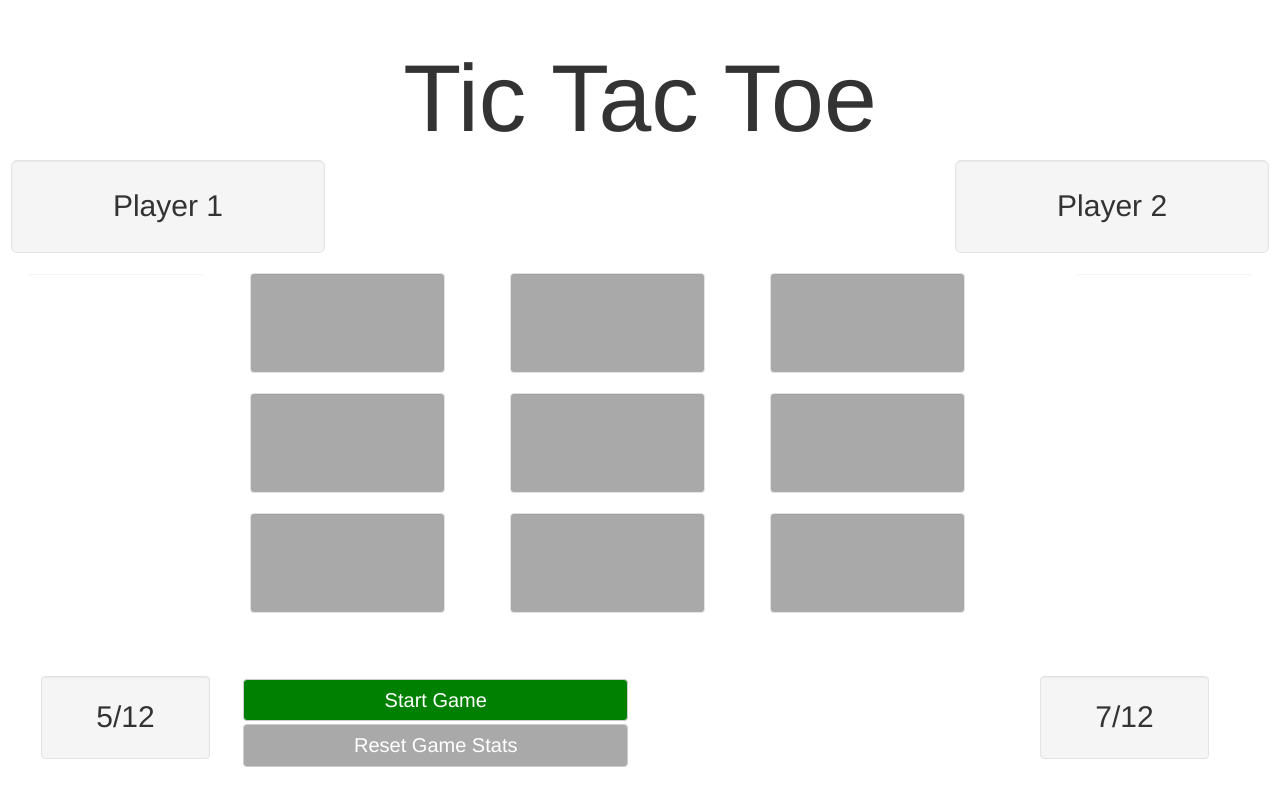
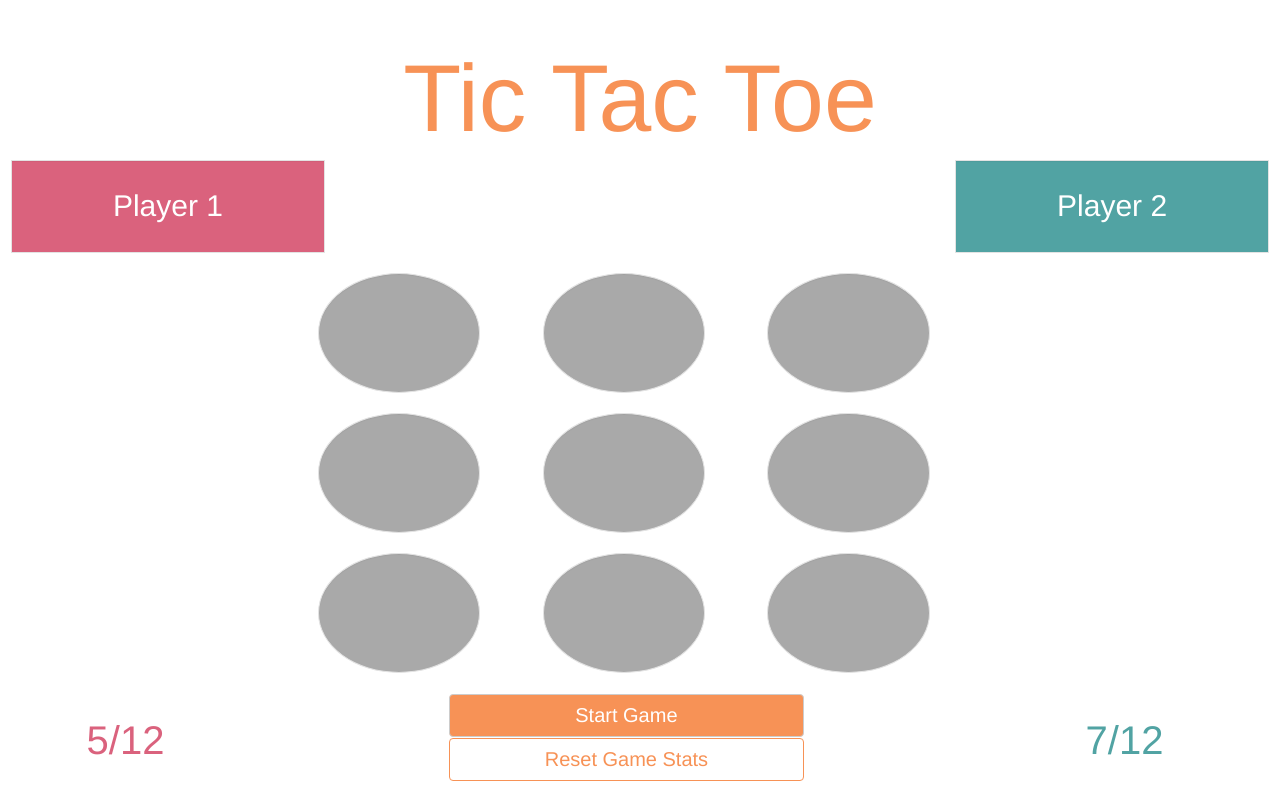
Before and after one commit to jessieshanks/tic-tac-toe-game, a plain HTML site: page tictactoe.html in a window 1280 px wide. Drawn offline with nearby package versions, Linux system fonts and the light colour scheme.

Commit message:
more html/css changes, some gameplay

```diff
--- a/css/main-ttt.css
+++ b/css/main-ttt.css
@@ -1,67 +1,85 @@
 
 body {
   margin: 2% 2% 2% 2%;
+  color:white;
 }
 
 .board-cell {
   background-color: darkGrey;
-  height: 100px;
-}
-
-.board-cellx {
-  background-color: darkGrey;
-  height: 100px;
-  padding: 5%;
-}
-
-.board-row {
-  padding-left:0;
-  padding-right:0;
-  float:none;
-  margin:auto;
+  height: 120px;
+  border-radius: 100%;
 }
 
 .name {
   text-align: center;
 }
 
-.name h1 {
-  font-size: 95px;
-}
+  .name h1 {
+    font-size: 95px;
+    color:#F79256;
+  }
 
-.winner-well, .stats-well {
+
+.winner-well {
+  background-color: white;
+  color: white;
+  border: none;
+  box-shadow: none;
   font-size: 30px;
   text-align: center;
   vertical-align: center;
 }
 
-.player-label {
+
+.btn {
+  font-size: 20px;
+  margin: .4% auto auto .4%;
+}
+
+    #start-button {
+      background-color: #F79256 ;
+      color: white;
+    }
+
+    #reset-button {
+      background-color: white;
+      border-color:#F79256;
+      color: #F79256;
+      border-size: 1%;
+    }
+
+
+
+.player-well {
   font-size: 30px;
+  text-align: center;
+  vertical-align: center;
+  border-radius: 0%;
+}
+
+    #player1-head {
+      background-color: #DA627D
+    }
+
+    #player2-head {
+      background-color: #51A3A3
+    }
+
+
+
+.stats-well {
+  background-color: white;
+  border: none;
+  box-shadow: none;
+  font-size: 40px;
   text-align: center;
   vertical-align: center;
 }
 
-.winner-well {
-  background-color: white;
-  color: white;
-  border-color: white;
-}
+    #player1-stats {
+      color: #DA627D;
+    }
 
-.btn {
-  color: white;
-  font-size: 20px;
-  margin: .4% auto auto .4%;
-  align: center;
-}
-
-#reset-button {
-  background-color: darkGrey;
-}
-
-#start-button {
-  background-color: green;
-}
-
-.page-bottom {
-  display: flex;
-}
+    #player2-stats {
+      color: #51A3A3;
+    }
--- a/js/js-ttt.js
+++ b/js/js-ttt.js
@@ -1,13 +1,19 @@
 
 //Declare Global Variables
 var gameBoard;
-var gameStats {
+var gameStats = {
   gamesPlayed: 0,
-  player1Wins: 0;
-  player2Wins: 0;
+  player1Wins: 0,
+  player2Wins: 0,
 }
-
-
+var color = {
+  player1: "orange",
+  player2: "purple",
+  winner: "yellow",
+  cellHover: "lightBlue",
+}
+var playerTurn;
+var playerStart;
 
 function newBoard() {
 //resets game board
@@ -52,19 +58,46 @@ function findWin(num) {
   return win;
 }
 
-function findWin2(num) {
-  win = winTest.some.call()
+// function findWin2(num) {
+//   win = winTest.some.call()
+// }
+// console.log(findWin(x));
+
+
+function setPlayerColor() {
+  $('pLabel1').css("background-color":"color.player1");
+  $('pLabel2').css("background-color":color.player2);
+  $('player-label').css("color":"white" );
 }
 
-console.log(findWin(x));
+function newGame() {
+  gameStats.gamesPlayed += 1;
+  console.log("new Game");
+  newBoard();
+}
 
-//var winTest = {
-//  fuction ()
-//}
+function newMatch() {
+  setPlayerColor();
+  newGame();
+}
 
 
-//newBoard();
-consoleLogBoard();
+
+$(document).ready(function(){
+
+
+  $('#start-button').on('click', function(){
+    if (gameStats.gamesPlayed=0)
+      newMatch()
+    } else {
+      newGame();
+  })
+
+  $('#reset-button').on('click', function(){
+      newMatch()
+  })
+
+})
 
 
 
@@ -72,11 +105,8 @@ consoleLogBoard();
 
 
 
-/*function checkWin(board, playerID) {
-  board [0][1] = playerID;
-  var win = {
-    .h0 = ( (board[0][0]===playerID) && (board[0][1]===playerID) && (board[0][2]===playerID) )
-    .h1 =
+
+
 
 
 
--- a/tictactoe.html
+++ b/tictactoe.html
@@ -14,73 +14,89 @@
 
     <div container="container">
 
+
       <div class= "row name">
         <h1>Tic Tac Toe</h1>
       </div>
 
 
-
-      <div class= "row player-row">
-        <div class="well well-lg col-md-3 player-label" id="pLabel1">
-            Player 1
-        </div>
-        <div class="well well-lg col-md-3 col-md-offset-6 player-label" id="pLabel2">
-            Player 2
-        </div>
+      <div class= "row" id="player-row">
+        <div class="well well-lg col-md-3 player-well" id="player1-head">Player 1</div>
+        <div class="well well-lg col-md-3 col-md-offset-6 player-well" id="player2-head">Player 2</div>
       </div>
-
 
 
       <div class="row" id="game-row">
 
         <div class="column col-md-2">
-          <div class="well winner-well" id="winner1" value="Winner!"><br>W<br>I<br>N<br>N<br>E<br>R<br><br></div>
+          <div class="well winner-well" id="player1-winner" value="Winner!"><br>W<br>I<br>N<br>N<br>E<br>R<br><br></div>
         </div>
 
-        <div class="column col-md-8" id="gameBoard">
-          <div class="container-fluid">
-            <div class="row col-md-12 col-sm-12 col-xs-12 board-row" >
-              <div class="well col-md-3 board-cellx" value="00"></div>
-              <div class="well col-md-3 col-md-offset-1 board-cellx" value="10"></div>
-              <div class="well col-md-3 col-md-offset-1 board-cellx" value="20"></div>
+
+        <div class="column col-md-8">
+          <div class="column col-md-10 col-md-offset-1" id="gameBoard">
+            <div class="row">
+              <div class="column col-md-4">
+                  <div class="well col-md-10 col-md-offset1 board-cell" value="00"></div>
+              </div>
+              <div class="column col-md-4">
+                  <div class="well col-md-10 col-md-offset1 board-cell" value="01"></div>
+              </div>
+              <div class="column col-md-4">
+                  <div class="well col-md-10 col-md-offset1 board-cell" value="02"></div>
+              </div>
             </div>
-            <div class="row col-md-12 board-row">
-              <div class="well col-md-3 board-cell" value="01"></div>
-              <div class="well col-md-3 col-md-offset-1 board-cell" value="11"></div>
-              <div class="well col-md-3 col-md-offset-1 board-cell" value="21"></div>
+            <div class="row">
+              <div class="column col-md-4">
+                  <div class="well col-md-10 col-md-offset1 board-cell" value="10"></div>
+              </div>
+              <div class="column col-md-4">
+                  <div class="well col-md-10 col-md-offset1 board-cell" value="11"></div>
+              </div>
+              <div class="column col-md-4">
+                  <div class="well col-md-10 col-md-offset1 board-cell" value="12"></div>
+              </div>
             </div>
-            <div class="row col-md-12 board-row">
-              <div class="well col-md-3 board-cell" value="02"></div>
-              <div class="well col-md-3 col-md-offset-1 board-cell" value="12"></div>
-              <div class="well col-md-3 col-md-offset-1 board-cell" value="22"></div>
+            <div class="row">
+              <div class="column col-md-4">
+                  <div class="well col-md-10 col-md-offset1 board-cell" value="20"></div>
+              </div>
+              <div class="column col-md-4">
+                  <div class="well col-md-10 col-md-offset1 board-cell" value="21"></div>
+              </div>
+              <div class="column col-md-4">
+                  <div class="well col-md-10 col-md-offset1 board-cell" value="22"></div>
+              </div>
             </div>
           </div>
         </div>
 
         <div class="column col-md-2">
-          <div class="well winner-well" id="winner2" value="Winner!"><br>W<br>I<br>N<br>N<br>E<br>R<br><br></div>
+          <div class="well winner-well" id="player2-winner" value="Winner!"><br>W<br>I<br>N<br>N<br>E<br>R<br><br></div>
         </div>
 
       </div>
 
 
-      <div class="row col-md-12 page-bottom">
+      <div class="row col-md-12" id="bottom-row">
 
         <div class="column col-md-2">
-          <div class="well stats-well" id="stats2">5/12</div>
+          <div class="well stats-well" id="player1-stats">5/12</div>
         </div>
 
         <div class="column col-md-8">
-          <div = "row">
-           <button class="btn btn-default col-md-6 col-md-offset-3" id="start-button" type="button">Start Game</button>
-          </div>
-          <div = "row">
-           <button class="btn btn-default col-md-6 col-md-offset-3" id="reset-button" type="button">Reset Game Stats</button>
+          <div class="column col-md-6 col-md-offset-3">
+            <div = "row">
+             <button class="btn btn-default col-md-12" id="start-button" type="button">Start Game</button>
+            </div>
+            <div = "row">
+             <button class="btn btn-default col-md-12" id="reset-button" type="button">Reset Game Stats</button>
+            </div>
           </div>
         </div>
 
         <div class="column col-md-2">
-          <div class="well stats-well" id="stats2">7/12</div>
+          <div class="well stats-well" id="player2-stats">7/12</div>
         </div>
 
       </div>
```
